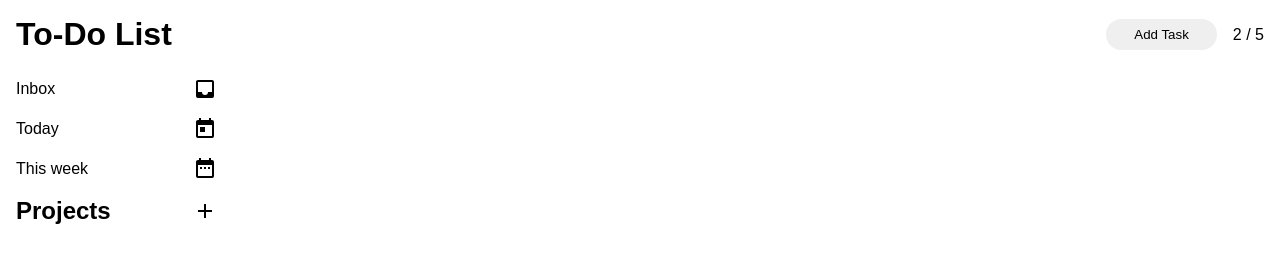
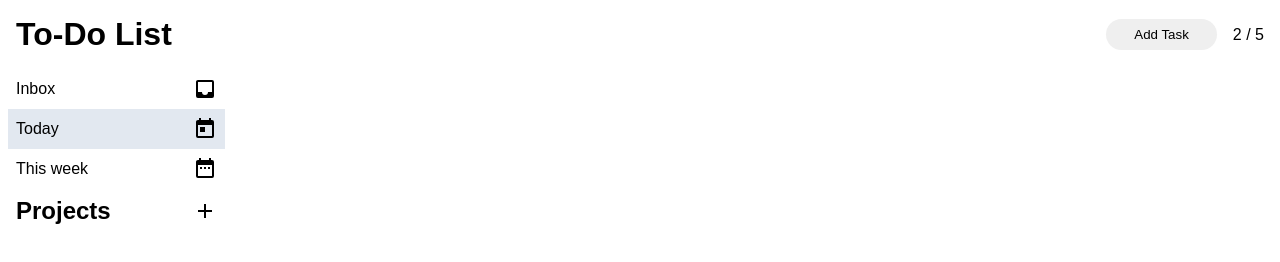
Before and after one commit to JackAgtual/to-do-list, a website built with webpack: page dist/index.html in a window 1280 px wide. Both pictures are taken after a click on the element "Today". Built offline with nearby package versions, Linux system fonts and the light colour scheme.

Commit message:
Highlighting selected sidebar task filter

```diff
--- a/src/sidebarDom.js
+++ b/src/sidebarDom.js
@@ -1,15 +1,41 @@
 export default function SidebarTaskFilterDom() {
 
+    const _currentlySelectedClass = 'selected-filter';
+
+    const _inbox = document.getElementById('inbox');
+    const _today = document.getElementById('today');
+    const _thisWeek = document.getElementById('this-week');
+
+    // initialize inbox as selected filter
+    _inbox.classList.add(_currentlySelectedClass)
+    let _previouslySelectedFilter = _inbox;
+
     const addEventListenerToDateFilters = domController => {
-        document.getElementById('inbox').addEventListener('click', () => domController.renderTasks(window.TaskMgr.getAllTasks()));
-        document.getElementById('today').addEventListener('click', () => domController.renderTasks(window.TaskMgr.getTasksToday()));
-        document.getElementById('this-week').addEventListener('click', () => domController.renderTasks(window.TaskMgr.getTasksThisWeek()));
+        _inbox.addEventListener('click', () => {
+            domController.renderTasks(window.TaskMgr.getAllTasks());
+            _updateSelectedFilter(_inbox);
+        });
+        _today.addEventListener('click', () => {
+            domController.renderTasks(window.TaskMgr.getTasksToday());
+            _updateSelectedFilter(_today);
+        });
+        _thisWeek.addEventListener('click', () => {
+            domController.renderTasks(window.TaskMgr.getTasksThisWeek());
+            _updateSelectedFilter(_thisWeek);
+        });
     }
 
     const addEventListenerToProjectFilter = (projectHtmlElement, projectName, domController) => {
         projectHtmlElement.addEventListener('click', () => {
             domController.renderTasks(window.TaskMgr.getTasksFromProject(projectName))
+            _updateSelectedFilter(projectHtmlElement)
         })
+    }
+
+    const _updateSelectedFilter = newFilterElement => {
+        newFilterElement.classList.add(_currentlySelectedClass);
+        _previouslySelectedFilter.classList.remove(_currentlySelectedClass)
+        _previouslySelectedFilter = newFilterElement;
     }
 
     return {
--- a/src/styles.css
+++ b/src/styles.css
@@ -57,7 +57,7 @@ li {
     border-radius: 50%;
 }
 
-.clickable:hover {
+.clickable:hover:not(.selected-filter) {
     cursor: pointer;
     background-color: rgba(0, 0, 0, 0.05);
 }
@@ -159,3 +159,7 @@ form.form-new-task {
     display: flex;
     flex-direction: column;
 }
+
+.selected-filter {
+    background-color: #e2e8f0;
+}
```
Also changed, not shown: dist/main.js.
